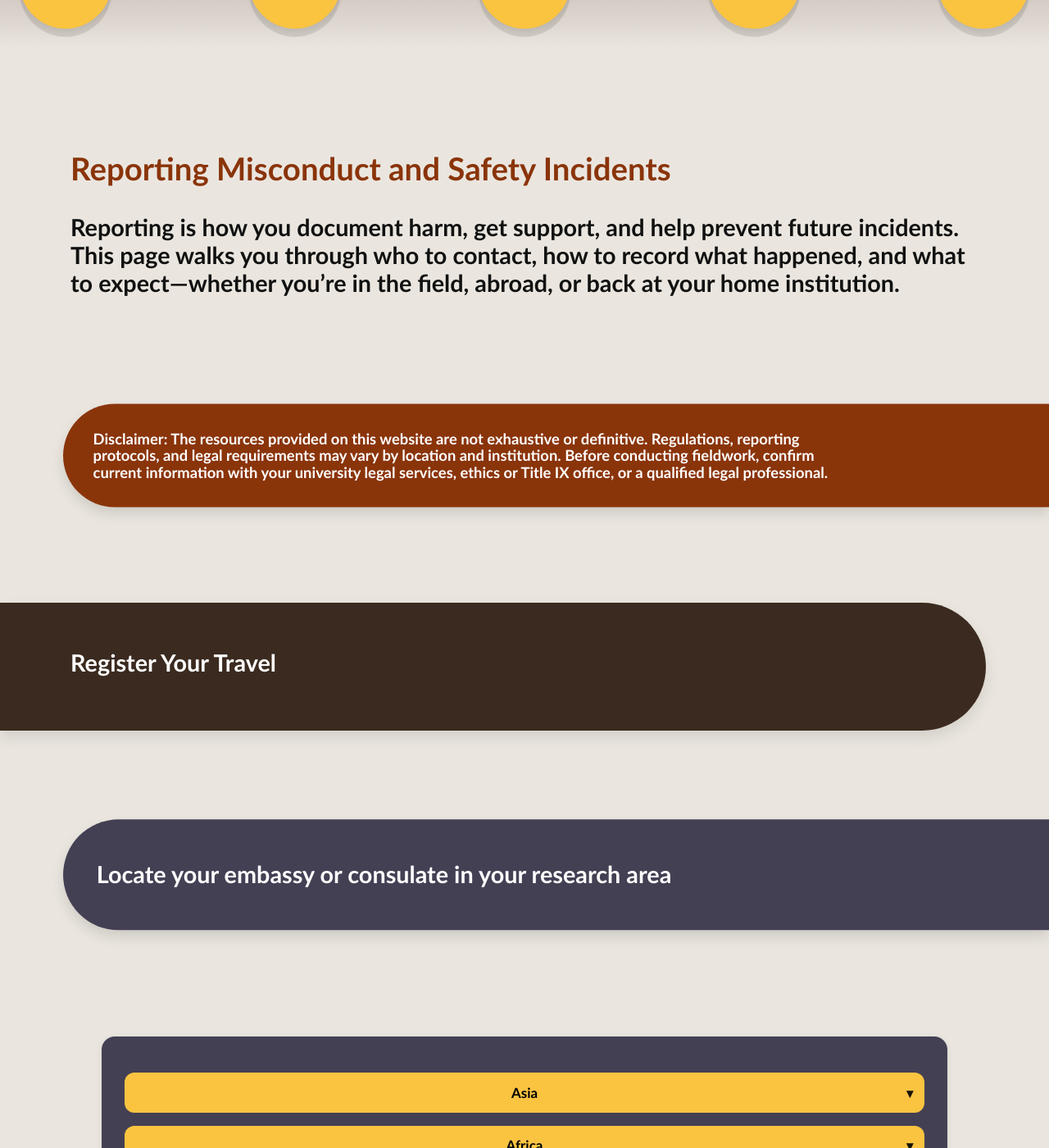
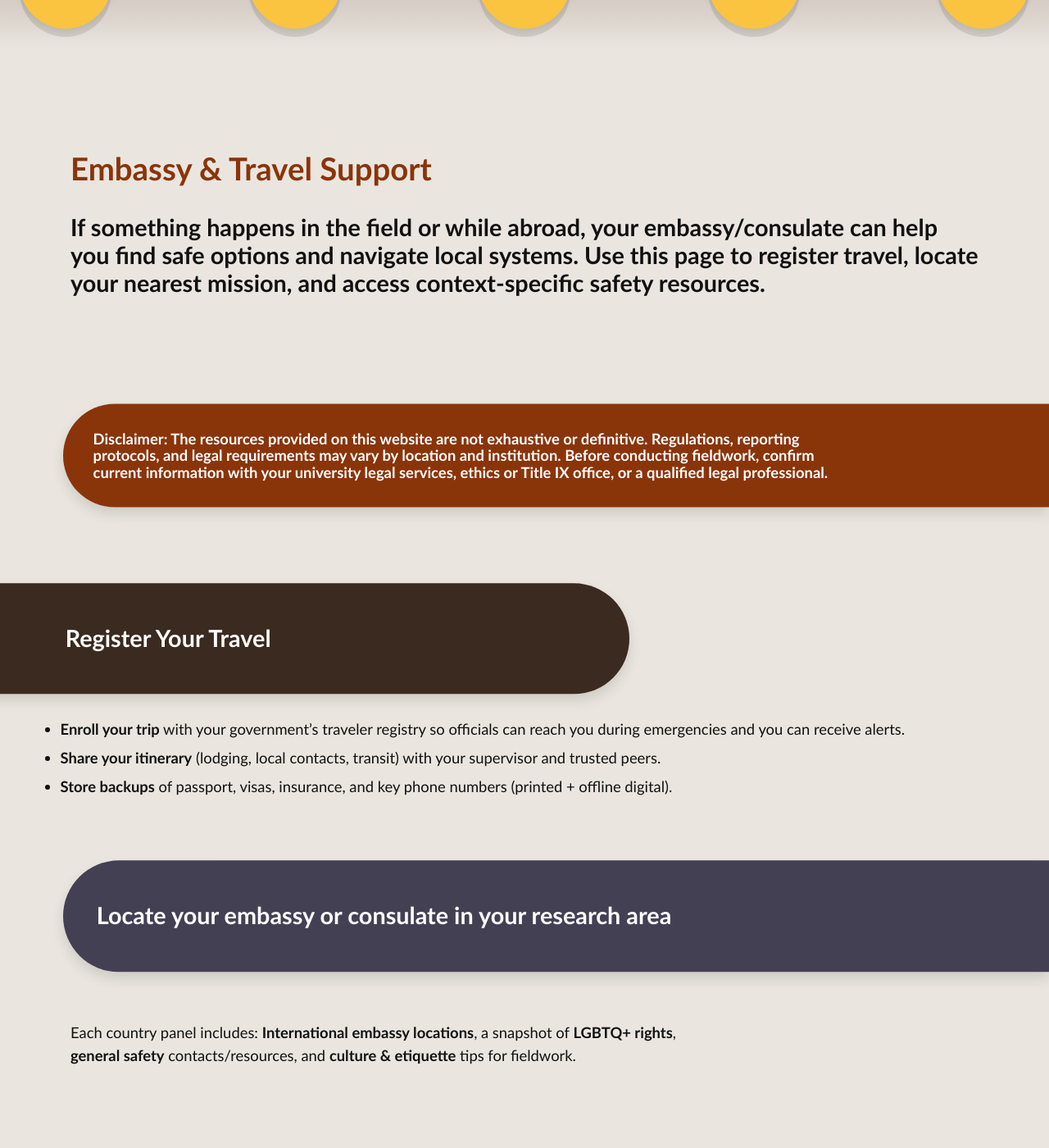
Before and after one commit to AnthroSafetyWarrior/GoldenTrowelProject, a Jekyll site: the page built from _pages/embassy.html, in a window 1280 px wide and 1400 px high, scrolled down 575 px. Shown: the whole window at 82% size. Built offline with Jekyll 4.4.1, drawn with Linux system fonts in a browser that asks for light colours.

Commit message:
updating name

```diff
--- a/_pages/embassy.html
+++ b/_pages/embassy.html
@@ -161,10 +161,9 @@ hero_tint: .40                        # optional (0–1: higher = more maroon ov
 <!-- 1) Intro – plain background -->
 <section class="section intro">
   <div class="intro-title">
-    <h1><strong>Reporting Misconduct and Safety Incidents</strong></h1>
-<br>
-    <h2 style="font-weight:600;">
-      Reporting is how you document harm, get support, and help prevent future incidents. This page walks you through who to contact, how to record what happened, and what to expect—whether you’re in the field, abroad, or back at your home institution.
+    <h1><strong>Embassy & Travel Support</strong></h1>
+<br>
+    <h2 style="font-weight:600;">If something happens in the field or while abroad, your embassy/consulate can help you find safe options and navigate local systems. Use this page to register travel, locate your nearest mission, and access context-specific safety resources.
     </h2>
   </div>
 </section>
@@ -174,11 +173,16 @@ hero_tint: .40                        # optional (0–1: higher = more maroon ov
 <p class="pillhead pill--orange pill--clip-right">Disclaimer: The resources provided on this website are not exhaustive or definitive. Regulations, reporting protocols, and legal requirements may vary by location and institution. Before conducting fieldwork, confirm current information with your university legal services, ethics or Title IX office, or a qualified legal professional.</p>
 </section>
 
-<!-- 2) SUPPORT — shared split -->
-<section class="pillband pill--soil pill--clip-left pill--tight">
- <div class="section">
-<h2>Register Your Travel</h2>
-</div>
+<!-- 2) REGISTER — shared split -->
+<h2 class="pillhead pill--soil pill--clip-left">Register Your Travel</h2>
+
+<div class="intro-title">
+<ul>
+<li><strong>Enroll your trip</strong> with your government’s traveler registry so officials can reach you during emergencies and you can receive alerts.</li>
+<li><strong>Share your itinerary</strong> (lodging, local contacts, transit) with your supervisor and trusted peers.</li>
+<li><strong>Store backups</strong> of passport, visas, insurance, and key phone numbers (printed + offline digital).</li>
+        </ul>
+  </div>
 </section>
 
 
@@ -186,6 +190,13 @@ hero_tint: .40                        # optional (0–1: higher = more maroon ov
 <!-- 3) LOCAte — pillband -->
 <section class="section">
 <h2 class="pillhead pill--slate pill--clip-right">Locate your embassy or consulate in your research area</h2>
+<p class="lede-note" style="max-width:70ch;margin:.6rem 0 0;">
+    Each country panel includes: <strong>International embassy locations</strong>,
+    a snapshot of <strong>LGBTQ+ rights</strong>, <strong>general safety</strong> contacts/resources,
+    and <strong>culture &amp; etiquette</strong> tips for fieldwork.
+  </p>
+</section>
+
 
      <section class="section section--flush">
     <div class="country-section">
```
